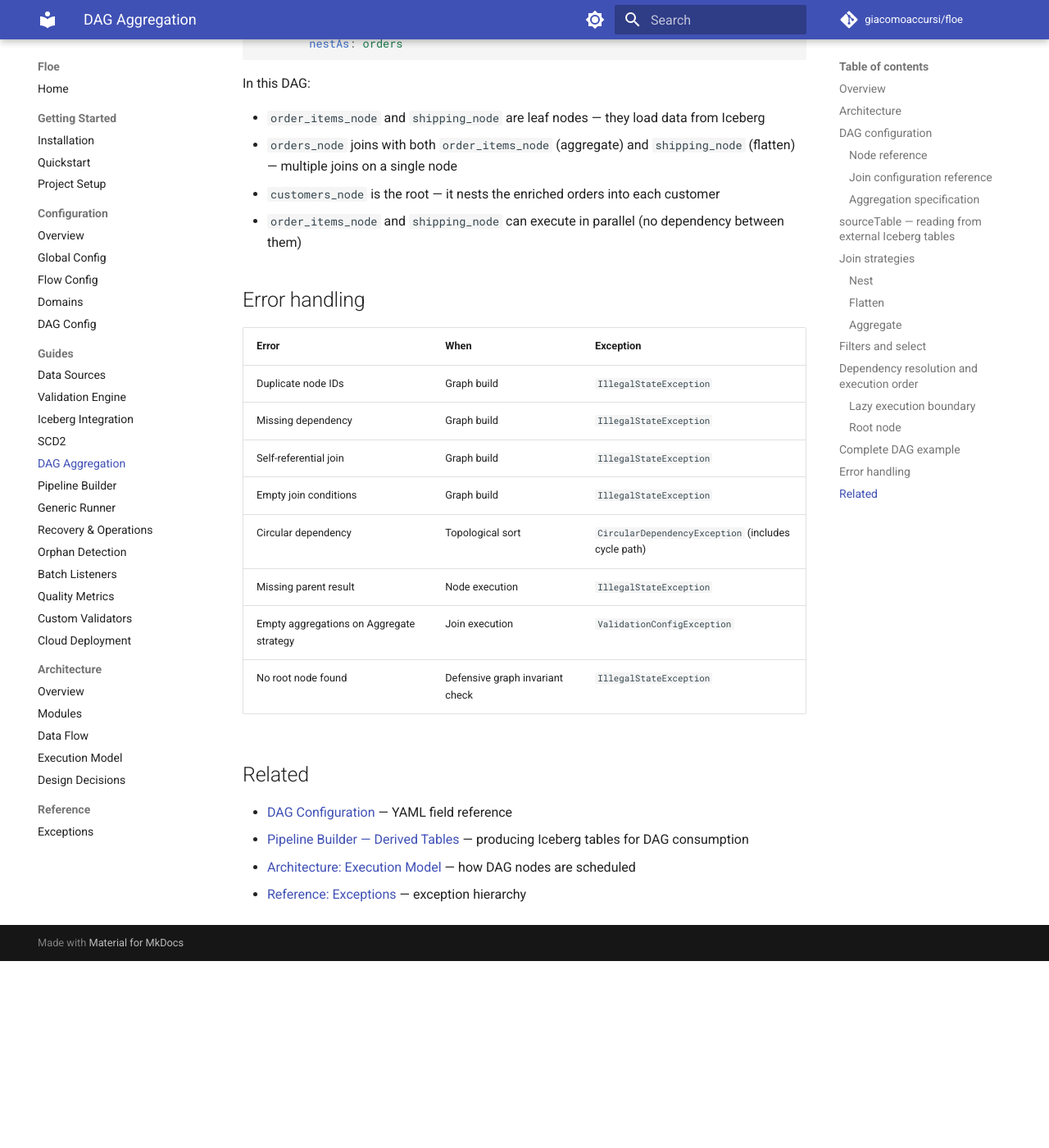
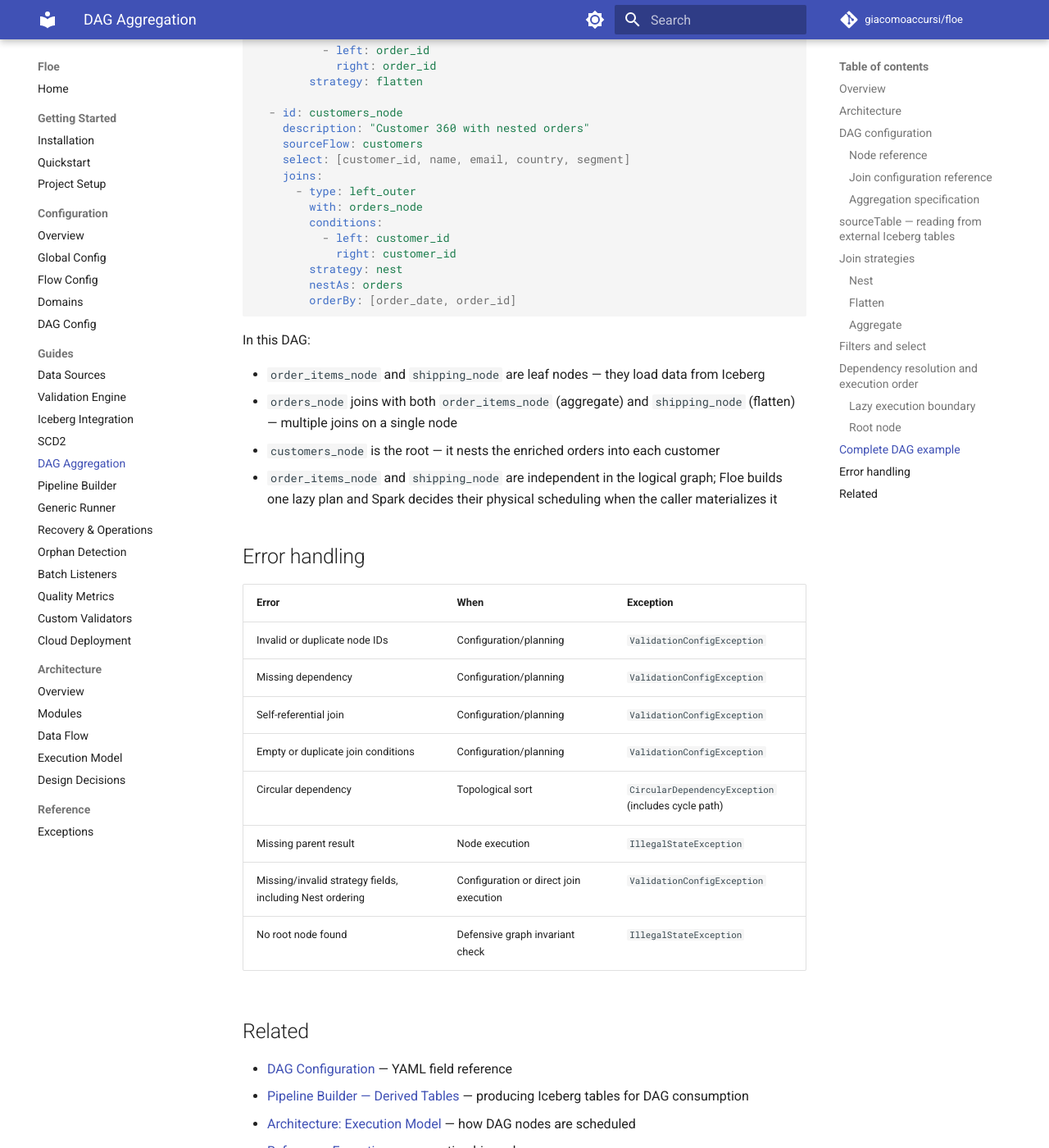
Before and after one commit to giacomoaccursi/Floe, an MkDocs documentation site: the page built from site-docs/guides/dag-aggregation.md, in a window 1280 px wide and 1400 px high, scrolled down 8930 px. Shown: the whole window at 82% size. Built offline with MkDocs 1.6.1 and Material for MkDocs 9.7.7, drawn with Linux system fonts in a browser that asks for light colours; comment, search, counter and statistics services are not loaded; before the commit the page ends 10102 px from its top, so only the background shows below that; some of the changed text lies outside the part shown.

Commit message:
docs: document nested record ordering

````diff
--- a/site-docs/guides/dag-aggregation.md
+++ b/site-docs/guides/dag-aggregation.md
@@ -54,6 +54,7 @@
             right: customer_id
         strategy: nest
         nestAs: orders
+        orderBy: [order_date, order_id]
 ```
 
 For the field reference, see [DAG Configuration](../configuration/dag.md).
@@ -79,6 +80,7 @@
 | `conditions` | list | yes | — | Non-empty join conditions: `left` = current node column, `right` = `with` node column. Each pair must have the same Spark data type. |
 | `strategy` | string | yes | — | Join strategy: `nest`, `flatten`, `aggregate` |
 | `nestAs` | string | — | `nested_records` | Field name for the nested array. Valid only for `nest`. |
+| `orderBy` | list | for `nest` | — | Child columns defining ascending lexicographic order inside the nested array. Required and valid only for `nest`. |
 | `aggregations` | list | for `aggregate` | — | Non-empty aggregation specs required by `aggregate`; invalid for the other strategies. |
 
 ### Aggregation specification
@@ -128,6 +130,7 @@
           right: customer_id
       strategy: nest
       nestAs: orders
+      orderBy: [order_id]
 ```
 
 In `conditions`, `left` refers to the current node's column and `right` refers to the `with` node's column.
@@ -142,7 +145,9 @@
 
 With a `left_outer` join, parents with no matching children get an empty array (`[]`), not NULL. With an `inner` join, those parents are excluded from the result. For `right_outer` and `full_outer`, the output parent key is `coalesce(leftKey, rightKey)`, so child-only rows retain their identity.
 
-The child records are grouped by the join key columns using `collect_list(struct(*))`. The `nestAs` field controls the output column name (defaults to `nested_records`).
+The child records are grouped by the join key columns and sorted lexicographically by the required join-level `orderBy`. Ordering is ascending with nulls first. Make the key list a total order—normally ending with a stable unique child key—because records tied on every key may appear in either order after a shuffle. Only the ordering keys must be Spark-orderable; the nested payload can contain maps or other non-orderable fields. The `nestAs` field controls the output column name (defaults to `nested_records`).
+
+Do not confuse this field with `aggregations[].orderBy`: the former orders a Nest array, while the latter chooses the deterministic row for `first` or `last` inside an Aggregate strategy.
 
 ### Flatten
 
@@ -301,6 +306,7 @@
             right: customer_id
         strategy: nest
         nestAs: orders
+        orderBy: [order_date, order_id]
 ```
 
 In this DAG:
@@ -308,19 +314,19 @@
 - `order_items_node` and `shipping_node` are leaf nodes — they load data from Iceberg
 - `orders_node` joins with both `order_items_node` (aggregate) and `shipping_node` (flatten) — multiple joins on a single node
 - `customers_node` is the root — it nests the enriched orders into each customer
-- `order_items_node` and `shipping_node` can execute in parallel (no dependency between them)
+- `order_items_node` and `shipping_node` are independent in the logical graph; Floe builds one lazy plan and Spark decides their physical scheduling when the caller materializes it
 
 ## Error handling
 
 | Error | When | Exception |
 |-------|------|-----------|
-| Duplicate node IDs | Graph build | `IllegalStateException` |
-| Missing dependency | Graph build | `IllegalStateException` |
-| Self-referential join | Graph build | `IllegalStateException` |
-| Empty join conditions | Graph build | `IllegalStateException` |
+| Invalid or duplicate node IDs | Configuration/planning | `ValidationConfigException` |
+| Missing dependency | Configuration/planning | `ValidationConfigException` |
+| Self-referential join | Configuration/planning | `ValidationConfigException` |
+| Empty or duplicate join conditions | Configuration/planning | `ValidationConfigException` |
 | Circular dependency | Topological sort | `CircularDependencyException` (includes cycle path) |
 | Missing parent result | Node execution | `IllegalStateException` |
-| Empty aggregations on Aggregate strategy | Join execution | `ValidationConfigException` |
+| Missing/invalid strategy fields, including Nest ordering | Configuration or direct join execution | `ValidationConfigException` |
 | No root node found | Defensive graph invariant check | `IllegalStateException` |
 
 ## Related
````
Also changed, not shown: site-docs/configuration/dag.md (+3 -1 lines).
